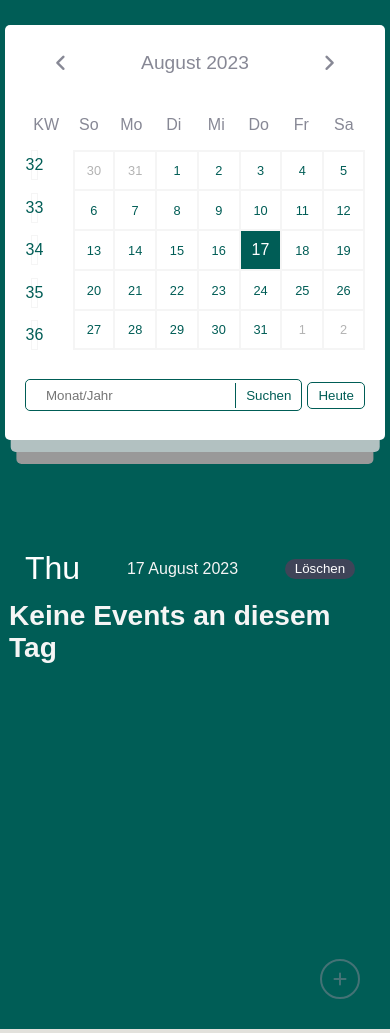
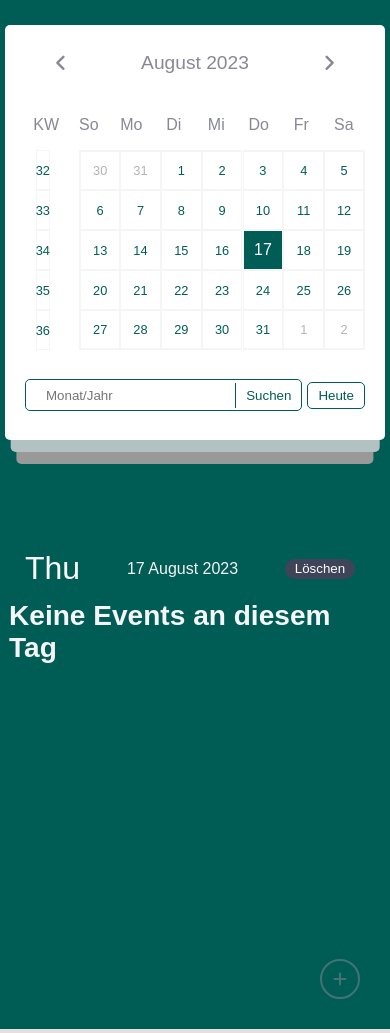
Before and after one commit to sigmassimo/fab_mobil, a PHP site: page /Kalender3.html in a window 390 px wide. Shown: the top 1033 px of the page. Run offline with PHP 8.4, Linux system fonts and the light colour scheme.

Commit message:
Styling mainly

```diff
--- a/frontend/Kalenderpage/Kalender3.html
+++ b/frontend/Kalenderpage/Kalender3.html
@@ -44,8 +44,8 @@
             <div>Sa</div>
           </div>
           <div class="daysandweeks">
-          <div class="weeks"></div>
-          <div class="days"></div>
+            <div class="weeks"></div>
+            <div class="days"></div>
           </div>
           <div class="goto-today">
             <div class="goto">
--- a/frontend/Kalenderpage/style.css
+++ b/frontend/Kalenderpage/style.css
@@ -115,10 +115,10 @@
   .calendar .daysandweeks{
     width: 100%;
     display: flex;
-    justify-content: space-evenly;
+    justify-content:space-around ;
   }
   .calendar .weeks{
-    width: 12.5%;
+    width: 14.28%;
     display: flex;
     flex-wrap: wrap;
     justify-content: space-between;
@@ -131,10 +131,10 @@
   .calendar .week {
     width: 100%;
     margin-left: 75%;
-    height: 30px;
+    height: 90px;
     display: flex;
+    justify-content: center;
     align-items: center;
-    justify-content: center;
     cursor: pointer;
     color: var(--primary-clr);
     border: 1px solid #f5f5f5;
@@ -572,6 +572,10 @@
       height: 40px;
       font-size: 0.8rem;
     }
+    .calendar .weeks .week{
+      height: 40px;
+      font-size: 0.8rem;
+    }
     .calendar .days .day.active,
     .calendar .days .day.today {
       font-size: 1rem;
```
